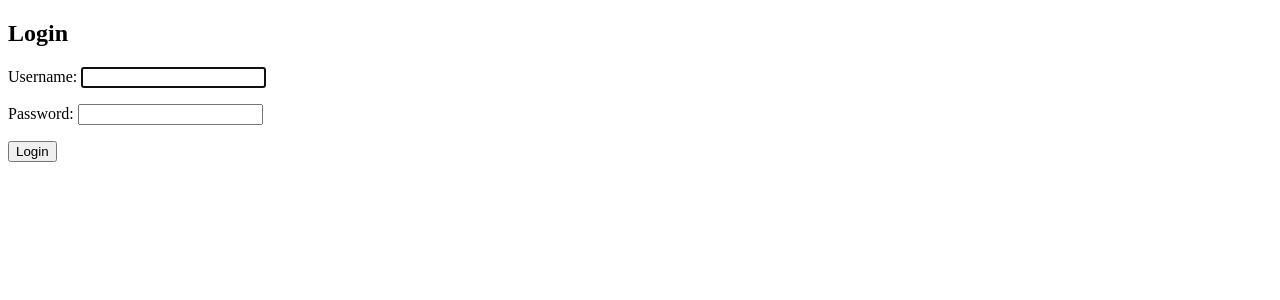
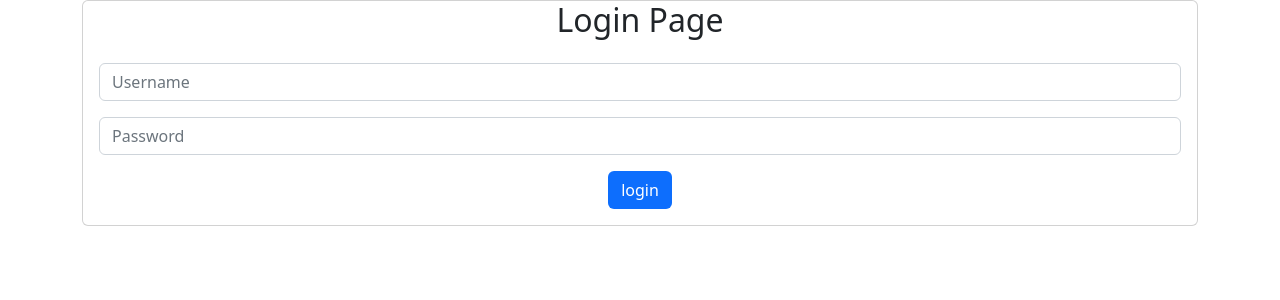
Before and after one commit to codingkid000/feathers, a Django app: page /login/ in a window 1280 px wide. Shown: the top 300 px of the page. Run offline with Django 5.2, Linux system fonts and the light colour scheme.

Commit message:
Update login.html

```diff
--- a/myapp/templates/login.html
+++ b/myapp/templates/login.html
@@ -1,16 +1,90 @@
+
+
 <!DOCTYPE html>
 <html lang="en">
 <head>
     <meta charset="UTF-8">
     <meta name="viewport" content="width=device-width, initial-scale=1.0">
-    <title>Login</title>
+
+    <title>Document</title>
+    <link href="https://cdn.jsdelivr.net/npm/bootstrap@5.2.3/dist/css/bootstrap.min.css" rel="stylesheet">
+    <link rel="stylesheet" href="https://cdnjs.cloudflare.com/ajax/libs/font-awesome/6.4.0/css/all.min.css">
+    <link href="https://fonts.googleapis.com/css2?family=Poppins:wght@300&display=swap" rel="stylesheet">
+
+    <script src="https://code.jquery.com/jquery-3.6.0.min.js"></script>
 </head>
 <body>
-    <h2>Login</h2>
-    <form method="post">
+
+    <form method="POST">
         {% csrf_token %}
-        {{ form.as_p }}
-        <button type="submit">Login</button>
-    </form>
+
+
+
+
+    <div class="container login_con">
+
+
+
+        <div class="card mx-auto">
+
+
+            <h2 class="text-center">Login Page</h2>
+            <form action="" method="POST">
+                <div class="row mb-3 mt-3 mx-1">
+                    <div class="col-md-12">
+                        <input type="text" name="username" class="form-control" placeholder="Username"
+                        >
+                    </div>
+
+
+
+                </div>
+                <div class="row mb-3 mx-1">
+                    <div class=" col-md-12  input-group">
+                        <input type="password" name="password" class="form-control" placeholder="Password"  >
+
+
+                    </div>
+
+                </div>
+
+
+
+
+
+                <div class="row mb-3 mx-1">
+                    <div class="text-center">
+                       <button class="btn bg-primary text-white" type="submit">login</button>
+                    </div>
+
+                </div>
+
+            </form>
+
+        </div>
+
+
+    </div>
+
+
+
+
+    <script src="https://cdn.jsdelivr.net/npm/bootstrap@5.2.3/dist/js/bootstrap.bundle.min.js"></script>
+    <script src="https://code.jquery.com/jquery-3.6.0.min.js"></script>
+    <script>
+        $(document).ready(function() {
+
+            function hideErrorMessages() {
+              $('.messages').fadeOut(2000, function() {
+                $(this).empty();
+              });
+            }
+
+
+            hideErrorMessages();
+          });
+        </script>
+</form>
+
 </body>
 </html>
```
